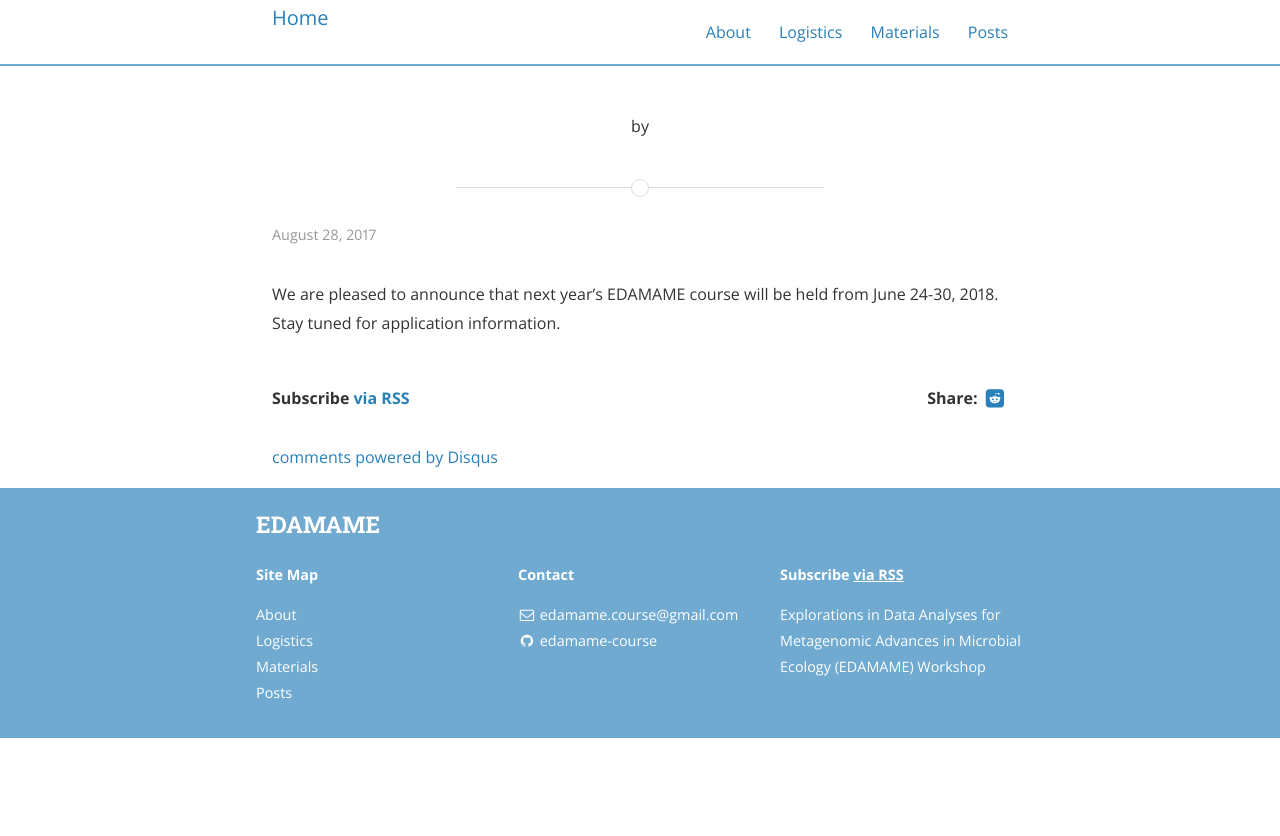
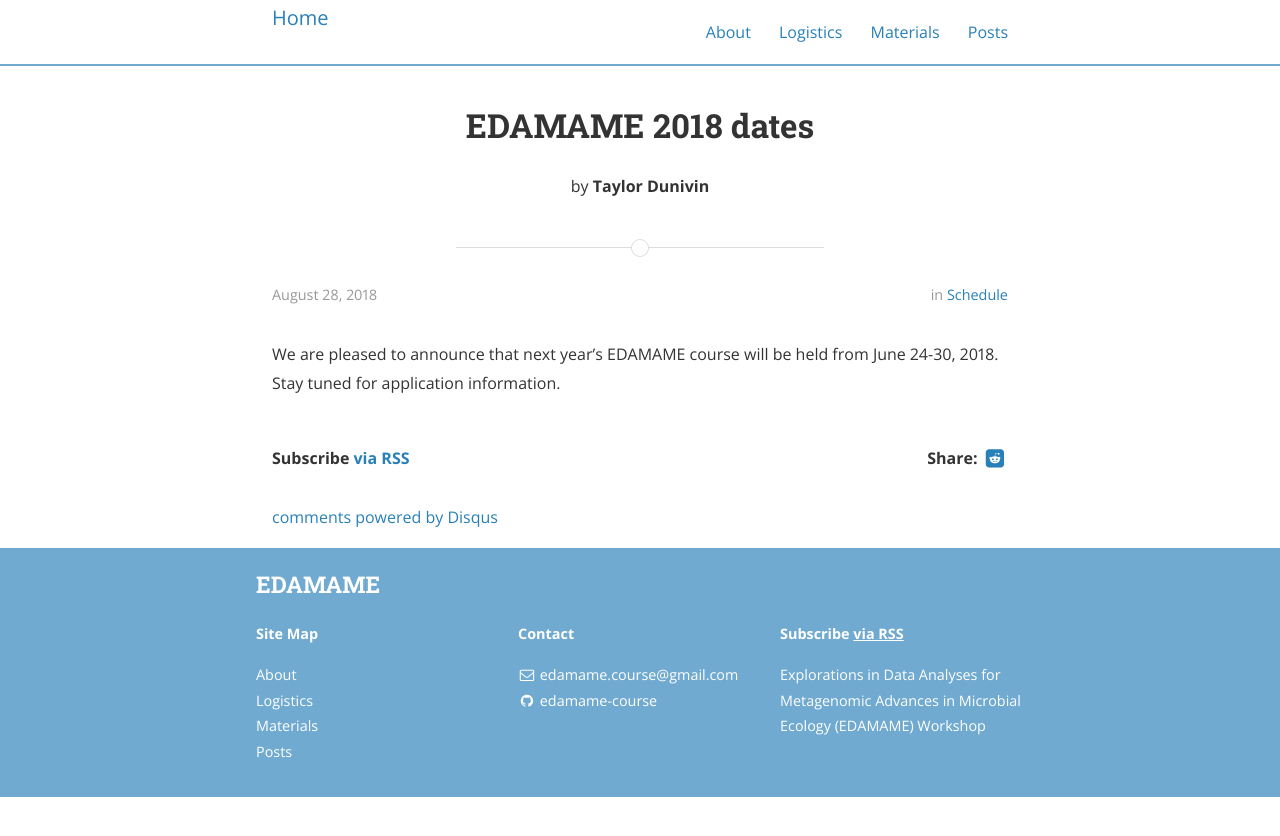
Before and after one commit to edamame-course/edamame-course.github.io, a Jekyll site: the page built from _posts/2017-08-28-EDAMAME-2018-dates.markdown, in a window 1280 px wide. Shown: the top 836 px of the page. Built offline with Jekyll 4.4.1, drawn with Linux system fonts in a browser that asks for light colours; nearby versions of some CDN libraries; our own code applies the rules of GitHub Pages for plain Markdown files; comment, search, counter and statistics services are not loaded; a style sheet for code colours, icons or effects is not loaded.

Commit message:
Update 2017-08-28-EDAMAME-2018-dates.markdown

```diff
--- a/_posts/2017-08-28-EDAMAME-2018-dates.markdown
+++ b/_posts/2017-08-28-EDAMAME-2018-dates.markdown
@@ -1,6 +1,6 @@
 ---
 layout: post
-title:  "EDAMAME 2018 dates
+title:  "EDAMAME 2018 dates"
 date:  2018-08-28 02:39:59
 author: Taylor Dunivin
 categories: schedule
```
